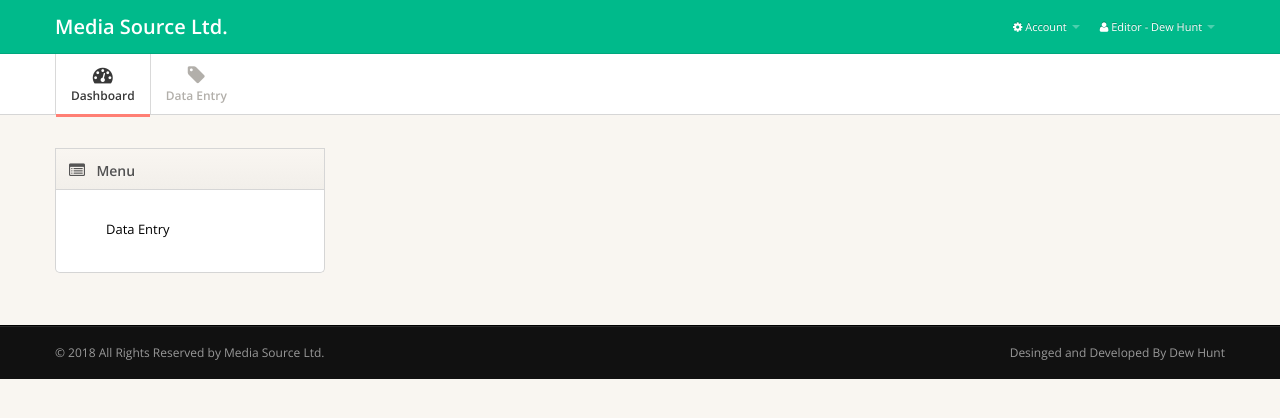
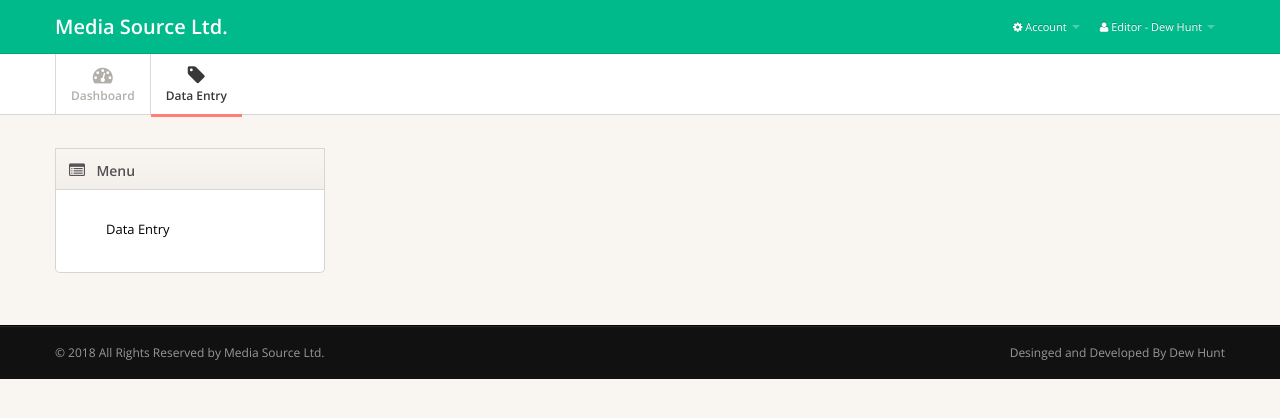
Before and after one commit to DewHunt/Responsive-Admin-Template, a plain HTML site: page operator-data-entry.html in a window 1280 px wide. Drawn offline with nearby package versions, Linux system fonts and the light colour scheme.

Commit message:
Update - 181115

```diff
--- a/editor-data-entry.html
+++ b/operator-data-entry.html
@@ -63,8 +63,8 @@
 			<div class="subnavbar-inner">
 				<div class="container">
 					<ul class="mainnav">
-						<li class="active"><a href="operator.html"><i class="icon-dashboard"></i><span>Dashboard</span> </a> </li>
-						<li><a href="editor-data-entry.html"><i class="icon-tag"></i><span>Data Entry</span> </a> </li>
+						<li><a href="operator.html"><i class="icon-dashboard"></i><span>Dashboard</span> </a> </li>
+						<li class="active"><a href="operator-data-entry.html"><i class="icon-tag"></i><span>Data Entry</span> </a> </li>
 
 					</ul>
 				</div>  <!-- /container -->
```
Also changed, not shown: operator.html (+1 -1 lines).
